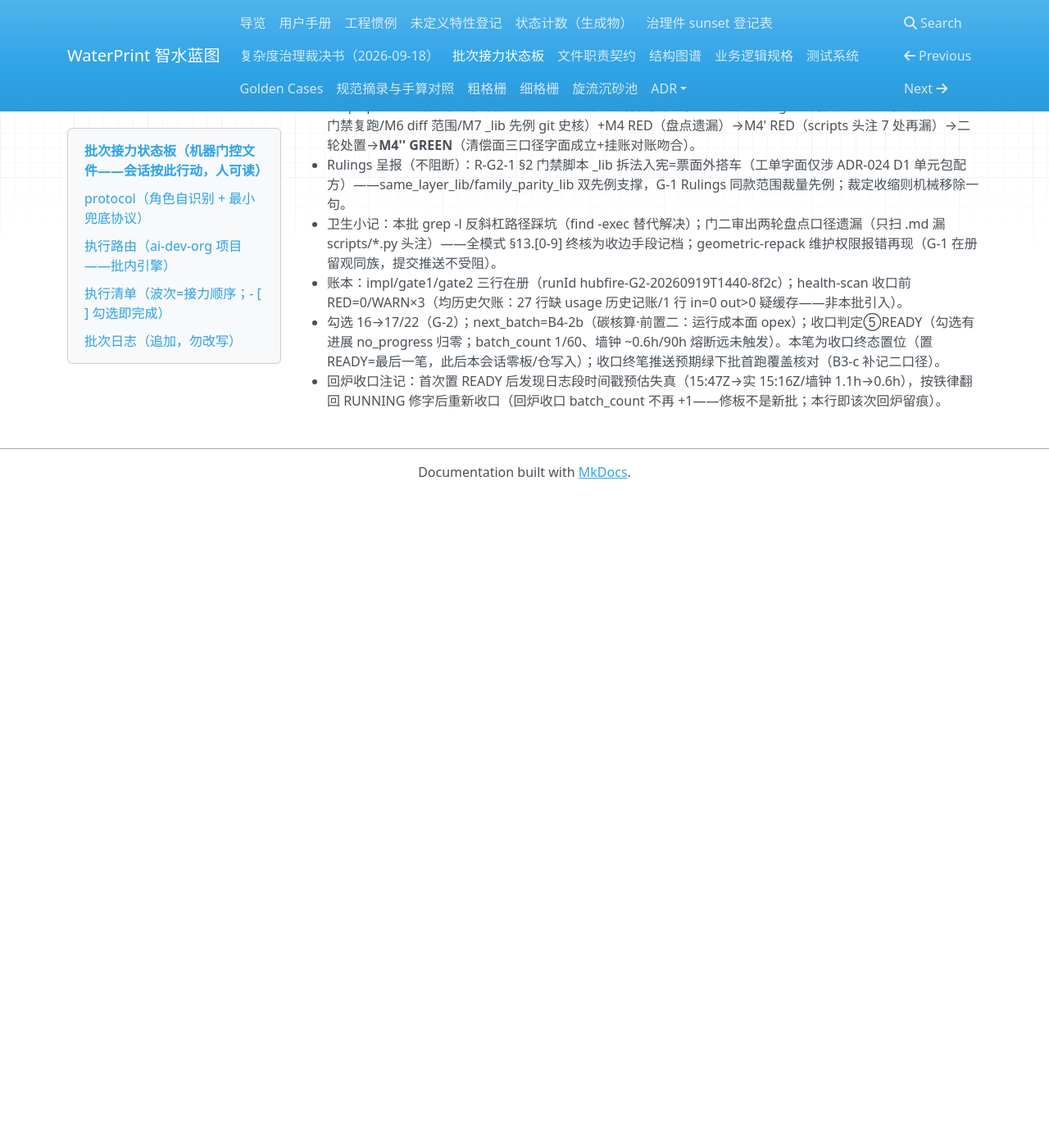
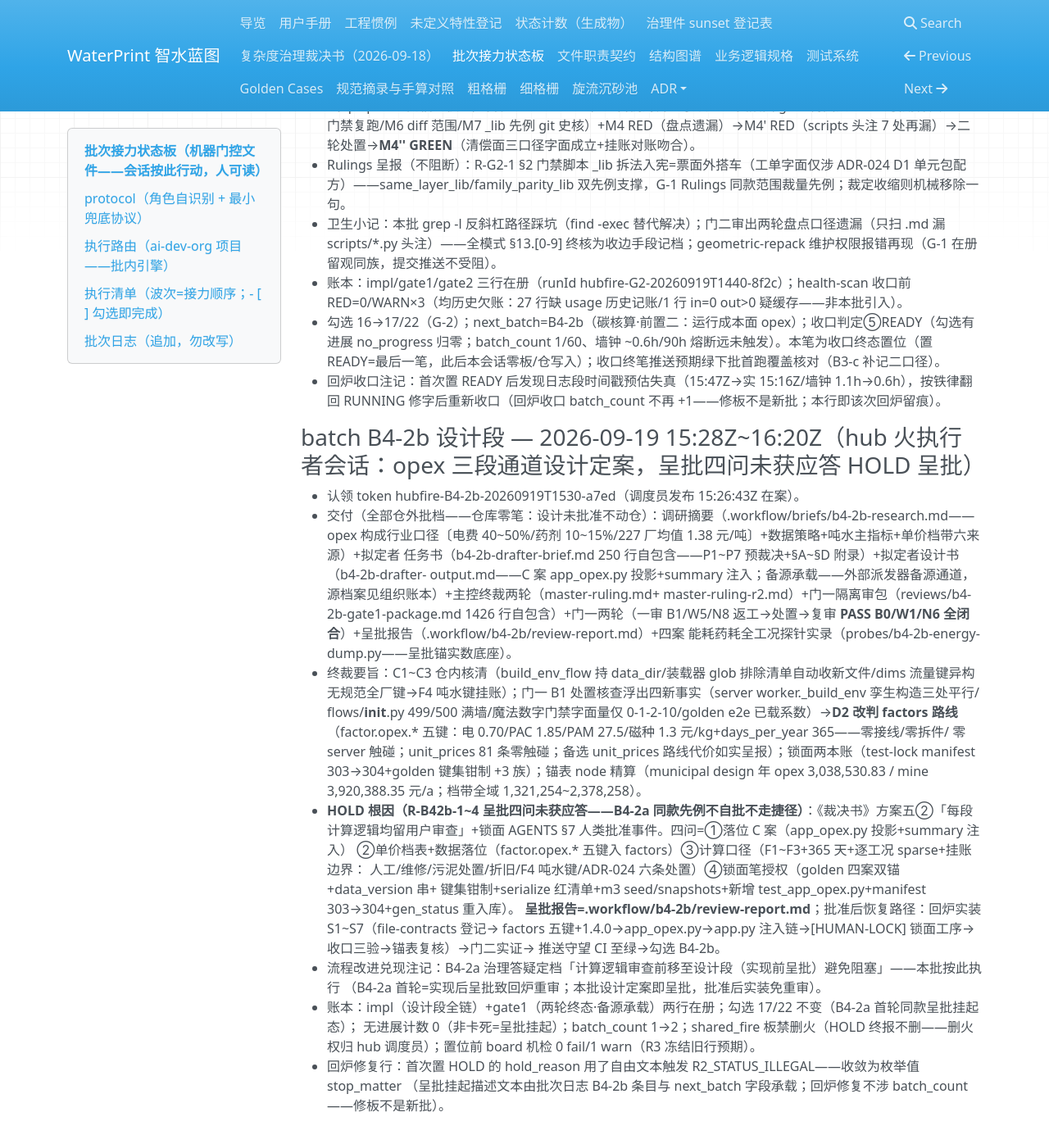
Before and after one commit to yyx20040712/waterprint, an MkDocs documentation site: the page built from docs/handoff/relay.md, in a window 1280 px wide and 1400 px high, scrolled down 11621 px. Shown: the top 1396 px of the window at 82% size. Built offline with MkDocs 1.6.1, drawn with Linux system fonts in a browser that asks for light colours; nearby versions of some CDN libraries; before the commit the page ends 12225 px from its top, so only the background shows below that; some of the changed text lies outside the part shown.

Commit message:
B4-2b 设计段收口笔（HOLD 呈批置位）：opex 三段通道设计定案——调研+拟定（备源承载）+门一两轮（一审返工 B1/W5/N8→处置→复审 PASS B0/W1/N6 全闭合）+主控终裁两轮（C1~C3 仓内核清；门一处置核查浮出四新事实→D2 改判 factors 路线 factor.opex.* 五键——零接线/零拆件/零 server 触碰；锁面两本账 manifest 303→304+golden 键族+3；锚表 node 精算）。呈批四问（R-B42b-1~4：①落位 C 案②单价档表+数据落位③计算口径④锁面笔授权）未获应答——按 B4-2a 先例 HOLD 不自批（hold_reason=stop_matter，批档=.workflow/b4-2b/review-report.md，批准后回炉实装 S1~S7）。流程改进兑现：计算逻辑审查前移至设计段（实现前呈批）。勾选 17/22 不变（呈批挂起态）；batch_count 1→2；无进展 0；shared_fire 板不删火。本笔后零板/仓写入（HOLD 终态，置位=最后一笔）。

```diff
--- a/docs/handoff/relay.md
+++ b/docs/handoff/relay.md
@@ -8,7 +8,7 @@
 > 前任交接：`E:/zcode_md/治理批-复杂度治理-2026-09-18/00-交接文档-新会话继续.md`
 > （2026-09-18 同日建立——内容已并入本板首批批次日志，克隆者以本板为准）。
 
-- status: READY
+- status: HOLD
 - automation_id: automation-9d069f57-4d51-4327-a9e2-27cad5d0352f
 - shared_fire: true
 - plan: docs/handoff/relay.md#执行清单（自含清单，收口 grep 本文件 `- [ ]` 计余量）
@@ -16,22 +16,22 @@
 - poll_interval_min: 10
 - fire_budget_min: 120
 - last_dispatch: 2026-09-19T11:14:24+08:00
-- heartbeat_utc: 2026-09-19T15:16:02.000Z
+- heartbeat_utc: 2026-09-19T16:20:11.814Z
 - claim: -
 - no_progress_count: 0
 - checked_total: 22
 - checked_done: 17
 - protocol_rev: 1
-- last_dispatch_utc: 2026-09-19T14:39:55.866Z
+- last_dispatch_utc: 2026-09-19T15:26:43.792Z
 - relay_started_utc: 2026-09-19T14:24:01.889Z
-- batch_count: 1
+- batch_count: 2
 - max_batches: 60
 - max_wall_hours: 90
-- hold_reason: -
+- hold_reason: stop_matter
 - last_handover: 2026-09-19
 - claimed_by: -
 - claimed_at: -
-- next_batch: B4-2b 碳核算·前置二：运行成本面（opex）——B4-2a 能耗药耗面已收口（R-B42a-1~4 全批）；调度员增补九顺序 G-1/G-2 后开
+- next_batch: B4-2b（呈批挂起回炉位：用户批准 R-B42b-1~4 四问后按 .workflow/b4-2b/review-report.md 恢复路径实装 S1~S7→门二→锁面→推送守望→勾选）
 
 ## protocol（角色自识别 + 最小兜底协议）
 
@@ -401,3 +401,35 @@
 - 账本：impl/gate1/gate2 三行在册（runId hubfire-G2-20260919T1440-8f2c）；health-scan 收口前 RED=0/WARN×3（均历史欠账：27 行缺 usage 历史记账/1 行 in=0 out>0 疑缓存——非本批引入）。
 - 勾选 16→17/22（G-2）；next_batch=B4-2b（碳核算·前置二：运行成本面 opex）；收口判定⑤READY（勾选有进展 no_progress 归零；batch_count 1/60、墙钟 ~0.6h/90h 熔断远未触发）。本笔为收口终态置位（置 READY=最后一笔，此后本会话零板/仓写入）；收口终笔推送预期绿下批首跑覆盖核对（B3-c 补记二口径）。
 - 回炉收口注记：首次置 READY 后发现日志段时间戳预估失真（15:47Z→实 15:16Z/墙钟 1.1h→0.6h），按铁律翻回 RUNNING 修字后重新收口（回炉收口 batch_count 不再 +1——修板不是新批；本行即该次回炉留痕）。
+
+### batch B4-2b 设计段 — 2026-09-19 15:28Z~16:20Z（hub 火执行者会话：opex 三段通道设计定案，呈批四问未获应答 HOLD 呈批）
+- 认领 token hubfire-B4-2b-20260919T1530-a7ed（调度员发布 15:26:43Z 在案）。
+- 交付（全部仓外批档——仓库零笔：设计未批准不动仓）：调研摘要（.workflow/briefs/b4-2b-research.md——opex
+  构成行业口径〔电费 40~50%/药剂 10~15%/227 厂均值 1.38 元/吨〕+数据策略+吨水主指标+单价档带六来源）+拟定者
+  任务书（b4-2b-drafter-brief.md 250 行自包含——P1~P7 预裁决+§A~§D 附录）+拟定者设计书（b4-2b-drafter-
+  output.md——C 案 app_opex.py 投影+summary 注入；备源承载——外部派发器备源通道，源档案见组织账本）+主控终裁两轮（master-ruling.md+
+  master-ruling-r2.md）+门一隔离审包（reviews/b4-2b-gate1-package.md 1426 行自包含）+门一两轮（一审
+  B1/W5/N8 返工→处置→复审 **PASS B0/W1/N6 全闭合**）+呈批报告（.workflow/b4-2b/review-report.md）+四案
+  能耗药耗全工况探针实录（probes/b4-2b-energy-dump.py——呈批锚实数底座）。
+- 终裁要旨：C1~C3 仓内核清（build_env_flow 持 data_dir/装载器 glob 排除清单自动收新文件/dims 流量键异构
+  无规范全厂键→F4 吨水键挂账）；门一 B1 处置核查浮出四新事实（server worker._build_env 孪生构造三处平行/
+  flows/__init__.py 499/500 满墙/魔法数字门禁字面量仅 0-1-2-10/golden e2e 已载系数）→**D2 改判 factors
+  路线**（factor.opex.* 五键：电 0.70/PAC 1.85/PAM 27.5/磁种 1.3 元/kg+days_per_year 365——零接线/零拆件/
+  零 server 触碰；unit_prices 81 条零触碰；备选 unit_prices 路线代价如实呈报）；锁面两本账（test-lock
+  manifest 303→304+golden 键集钳制 +3 族）；锚表 node 精算（municipal design 年 opex 3,038,530.83 /
+  mine 3,920,388.35 元/a；档带全域 1,321,254~2,378,258）。
+- **HOLD 根因（R-B42b-1~4 呈批四问未获应答——B4-2a 同款先例不自批不走捷径）**：《裁决书》方案五②「每段
+  计算逻辑均留用户审查」+锁面 AGENTS §7 人类批准事件。四问=①落位 C 案（app_opex.py 投影+summary 注入）
+  ②单价档表+数据落位（factor.opex.* 五键入 factors）③计算口径（F1~F3+365 天+逐工况 sparse+挂账边界：
+  人工/维修/污泥处置/折旧/F4 吨水键/ADR-024 六条处置）④锁面笔授权（golden 四案双锚+data_version 串+
+  键集钳制+serialize 红清单+m3 seed/snapshots+新增 test_app_opex.py+manifest 303→304+gen_status 重入库）。
+  **呈批报告=.workflow/b4-2b/review-report.md**；批准后恢复路径：回炉实装 S1~S7（file-contracts 登记→
+  factors 五键+1.4.0→app_opex.py→app.py 注入链→[HUMAN-LOCK] 锁面工序→收口三验→锚表复核）→门二实证→
+  推送守望 CI 至绿→勾选 B4-2b。
+- 流程改进兑现注记：B4-2a 治理答疑定档「计算逻辑审查前移至设计段（实现前呈批）避免阻塞」——本批按此执行
+  （B4-2a 首轮=实现后呈批致回炉重审；本批设计定案即呈批，批准后实装免重审）。
+- 账本：impl（设计段全链）+gate1（两轮终态·备源承载）两行在册；勾选 17/22 不变（B4-2a 首轮同款呈批挂起态）；
+  无进展计数 0（非卡死=呈批挂起）；batch_count 1→2；shared_fire 板禁删火（HOLD 终报不删——删火权归 hub
+  调度员）；置位前 board 机检 0 fail/1 warn（R3 冻结旧行预期）。
+- 回炉修复行：首次置 HOLD 的 hold_reason 用了自由文本触发 R2_STATUS_ILLEGAL——收敛为枚举值 stop_matter
+  （呈批挂起描述文本由批次日志 B4-2b 条目与 next_batch 字段承载；回炉修复不涉 batch_count——修板不是新批）。
```
